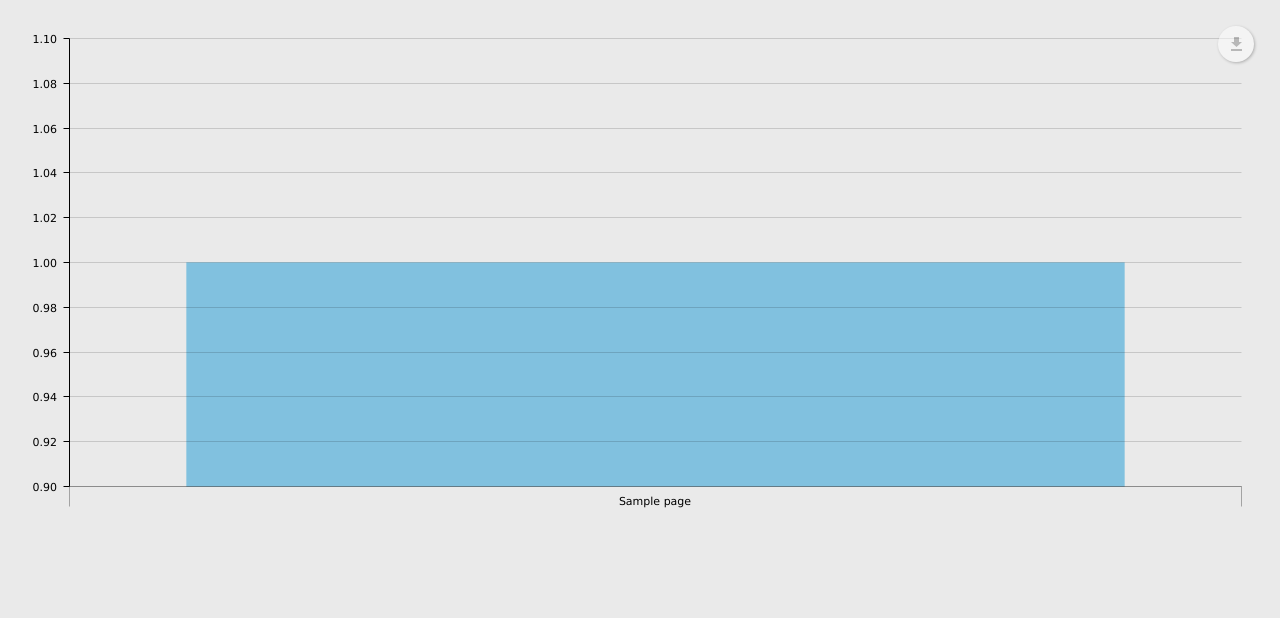
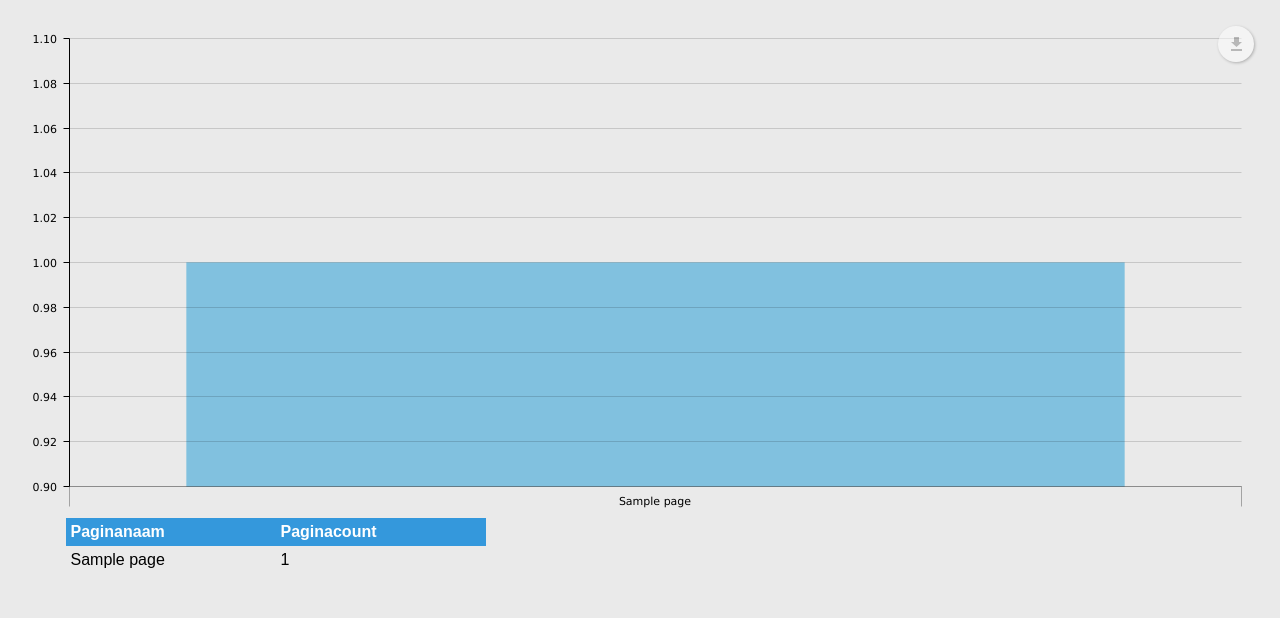
Before and after one commit to BlueScriptHQ/bluescript, a PHP site: page /pages/statistics.php in a window 1280 px wide. Shown: the top 618 px of the page. Run offline with PHP 8.4, Linux system fonts and the light colour scheme; tables that the repository leaves empty or names only in its code hold one stand-in row (values such as "Sample post"); some libraries are stand-ins or nearby versions.

Commit message:
Tabel aangemaakt
Database data in tabel gezet

```diff
--- /dev/null
+++ b/pages/css/tabel.css
@@ -0,0 +1,22 @@
+body {
+  font-family: 'Montserrat', sans-serif;
+}
+
+table {
+  border-collapse: collapse;
+  margin-left: 47.5px;
+}
+
+table th {
+  width: 200px;
+  text-align: left;
+  background-color: #3498DC;
+  color: white;
+}
+
+table th, td {
+  padding: 5px;
+}
+table tr:nth-child(odd){
+  background-color: #CCCCCC;
+}
--- a/pages/statistics.php
+++ b/pages/statistics.php
@@ -6,6 +6,7 @@
     <meta name="viewport" content="width=device-width, initial-scale=1.0">
     <meta http-equiv="X-UA-Compatible" content="ie=edge">
     <link rel="stylesheet" href="css/s_pages.min.css" media="screen" title="no title">
+    <link rel="stylesheet" href="css/tabel.css">
   </head>
 
   <body>
@@ -13,7 +14,7 @@
     <?php
     require_once "../php/connection.php";
 
-    $query="SELECT pages_name, pages_count FROM pages";
+    $query="SELECT pages_name, pages_count FROM pages ORDER BY pages_count DESC";
 
     $stmt = $conn->query($query);
 
@@ -82,6 +83,18 @@
 
     <!-- HTML -->
     <div id="chartdiv"></div>
+    <table>
+      <tr>
+        <th>Paginanaam</th>
+        <th>Paginacount</th>
+      </tr>
+      <?php foreach($result as $row){
+        echo "<tr>
+        <td>".$row['pages_name']." \n </td>
+        <td>".$row['pages_count']." \n </td>
+        </tr>";
+      }?>
+    </table>
 
     <!--Vendor scripts-->
     <script src="https://ajax.googleapis.com/ajax/libs/jquery/3.1.0/jquery.min.js"></script>
```
Also changed, not shown: pages/php/statsHandler.php (deleted, +0 -72 lines).
